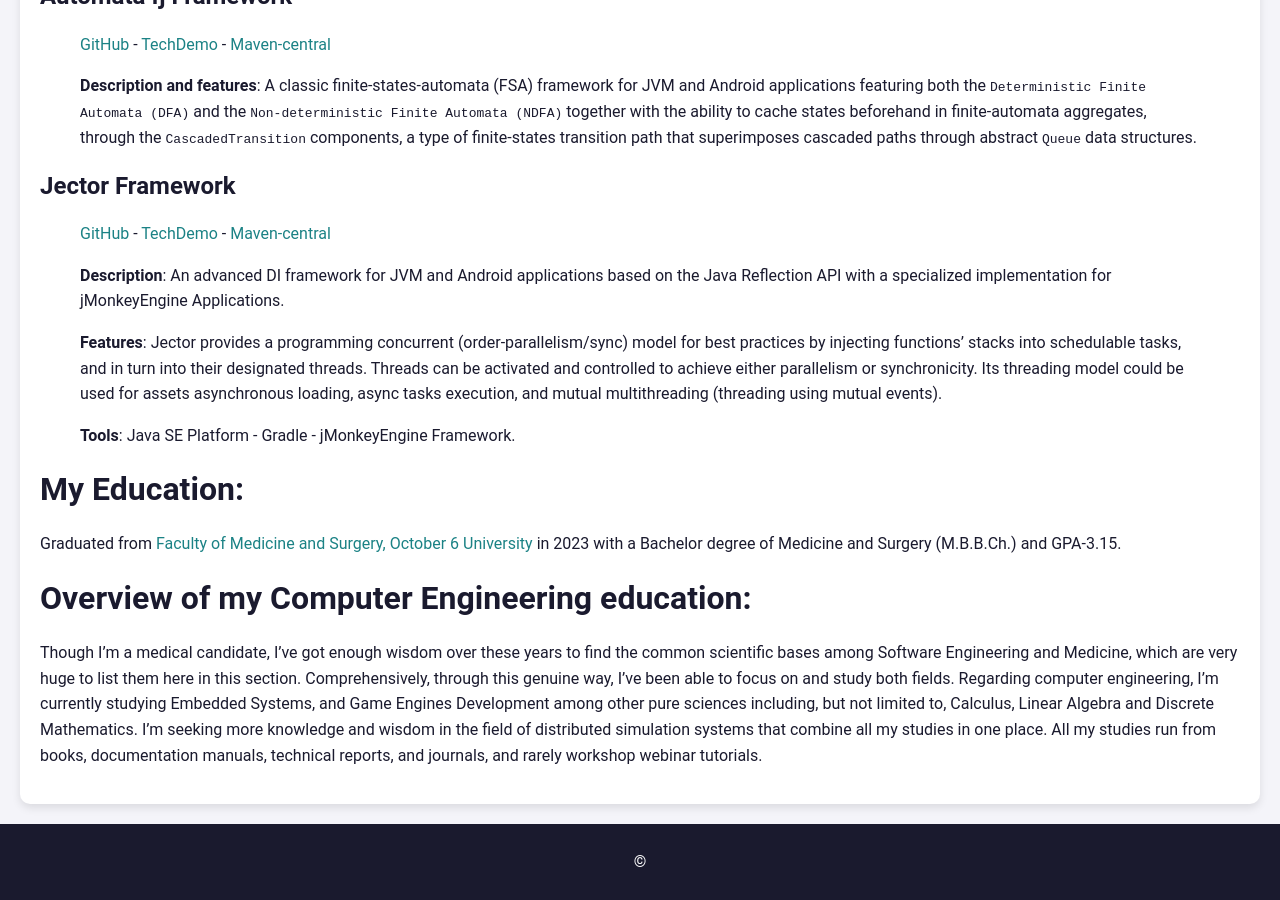
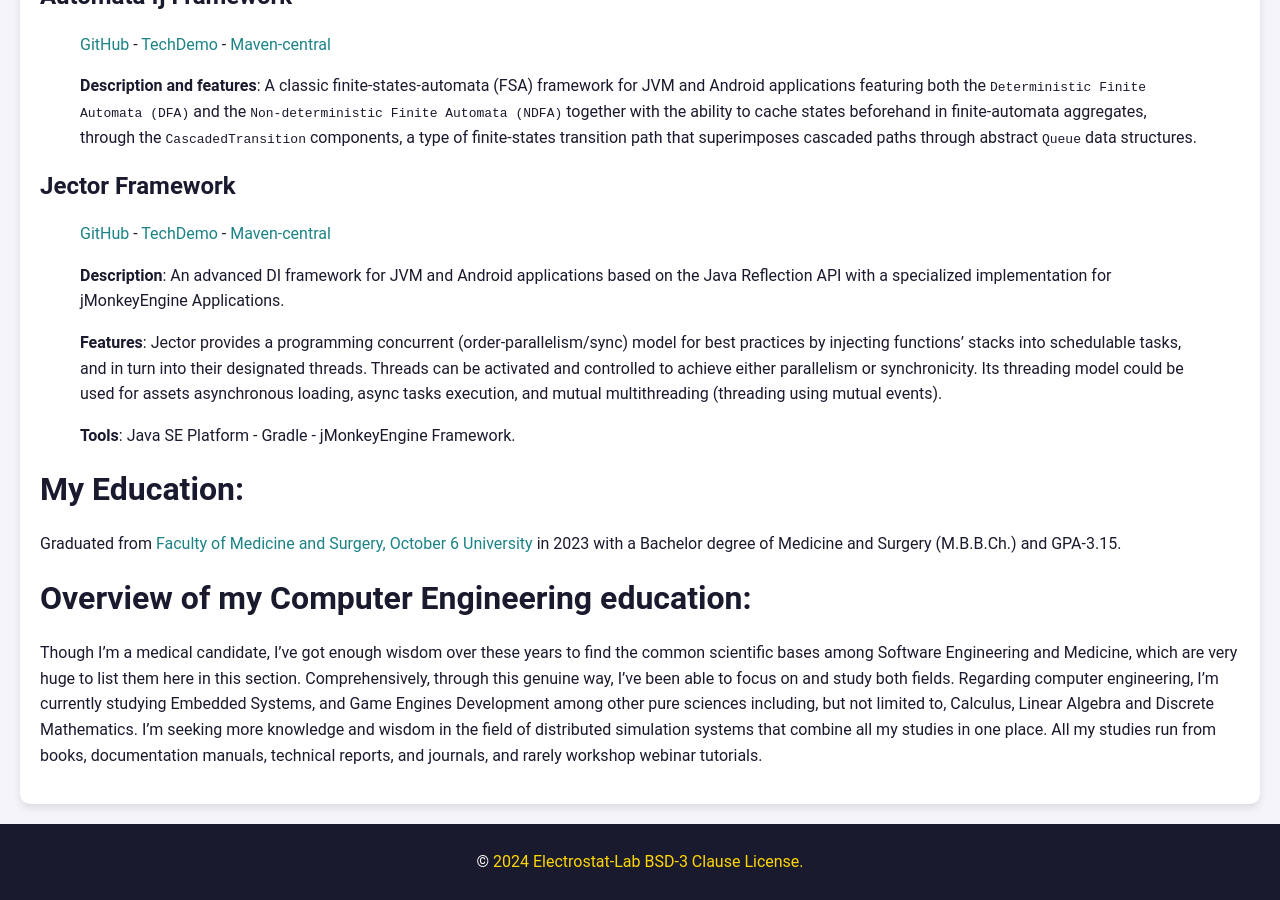
Before and after one commit to pavly-gerges/pavly-gerges, a Jekyll site: the page built from resume/index.md, in a window 1280 px wide and 900 px high, scrolled down 5095 px. Built offline with Jekyll 4.4.1, drawn with Linux system fonts in a browser that asks for light colours; our own code applies the rules of GitHub Pages for plain Markdown files; part of the change alters nothing that is shown.

Commit message:
Update default.html

```diff
--- a/resume/_layouts/default.html
+++ b/resume/_layouts/default.html
@@ -136,10 +136,7 @@
     </div>
 
     <footer>
-        <p>&copy; <a href="https://github.com/pavly-gerges/pavly-gerges/blob/main/LICENSE"
-           target="_blank"
-           title="2024 Electrostat-Lab BSD-3 Clause License.">
-        </a>
+        <p>&copy; <a href="https://github.com/pavly-gerges/pavly-gerges/blob/main/LICENSE">2024 Electrostat-Lab BSD-3 Clause License.</a>
         </p>
     </footer>
 
```
